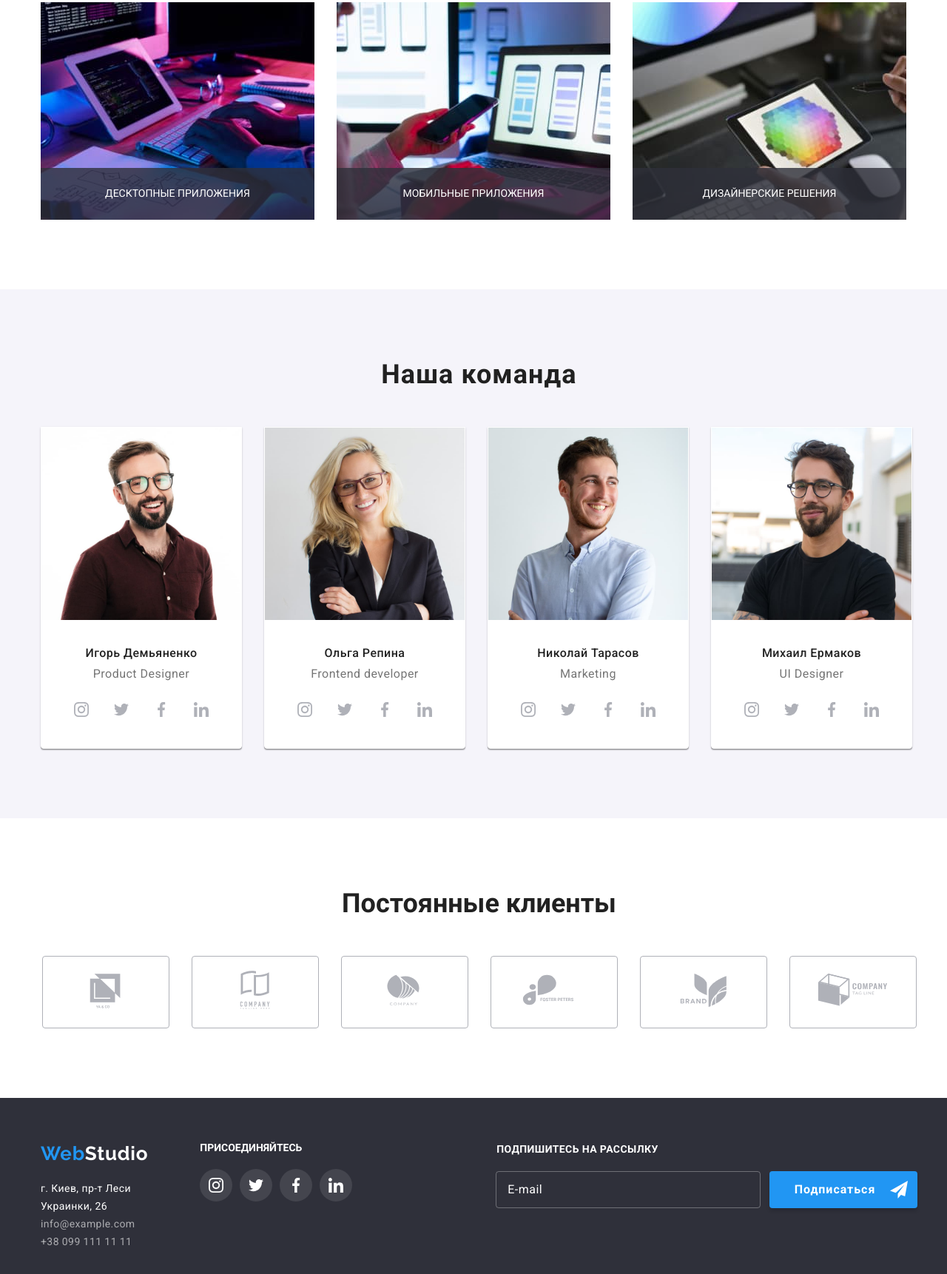
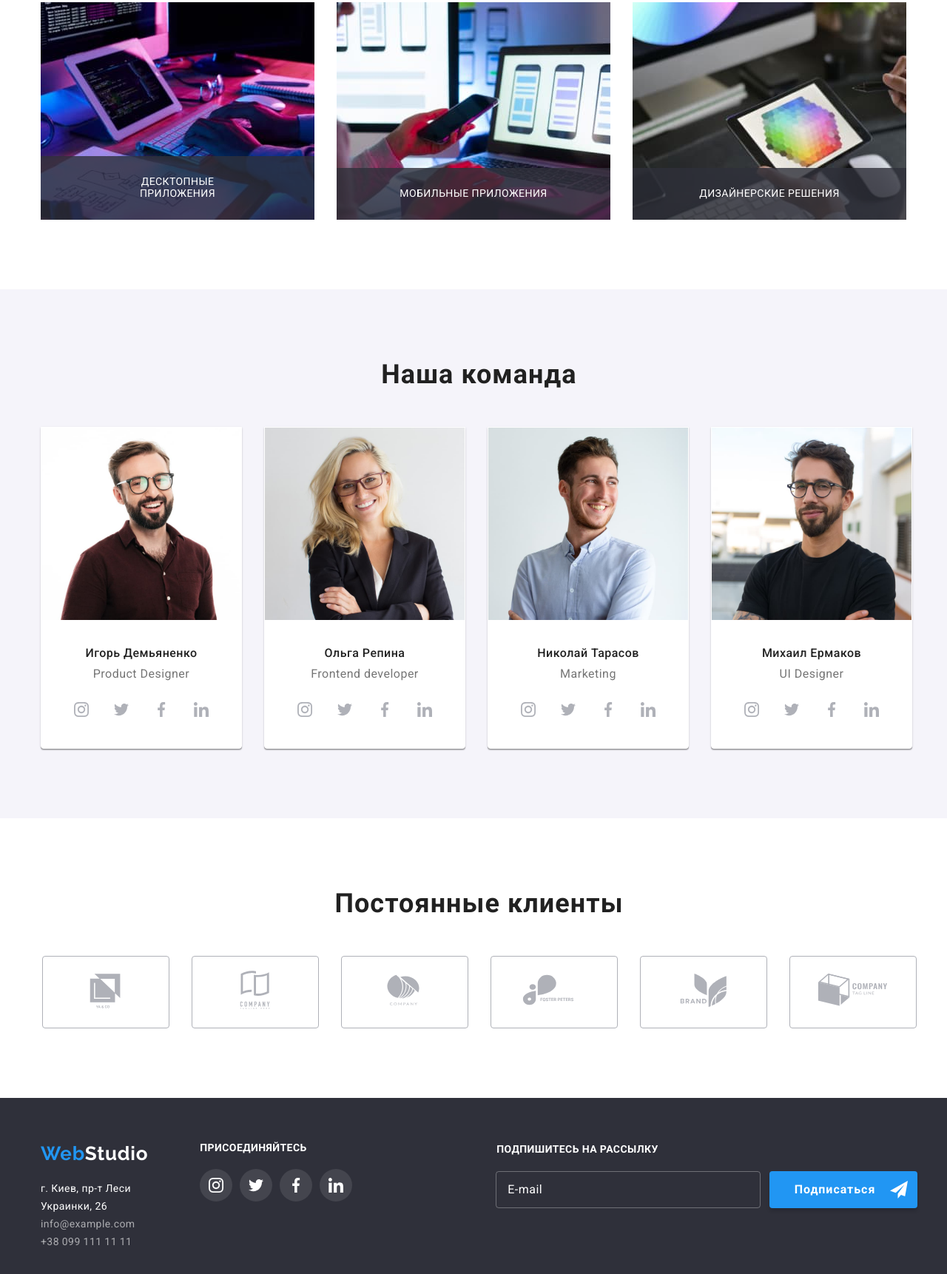
Before and after one commit to VKarina/goit-markup-hw-06, a plain HTML site: page index.html in a window 1280 px wide. Shown: the part 1214-2936 px from the top of the page at 74% size. Drawn offline with nearby package versions, Linux system fonts and the light colour scheme.

Commit message:
letter-spacing right

```diff
--- a/css/styles.css
+++ b/css/styles.css
@@ -263,7 +263,7 @@ body {
   font-size: 14px;
   line-height: 1.14;
   text-align: center;
-  letter-spacing: 3%;
+  letter-spacing: 0.03em;
   text-transform: uppercase;
   color: #ffffff;
   background-color: rgba(47, 48, 58, 0.8);
@@ -348,7 +348,7 @@ body {
   font-size: 36px;
   line-height: 1.17;
   text-align: center;
-  letter-spacing: 3%;
+  letter-spacing: 0.03em;
   color: var(--secondary-title-color);
 }
 .clients-list {
@@ -416,7 +416,7 @@ body {
   font-size: 14px;
   line-height: 1.14;
   text-transform: uppercase;
-  letter-spacing: 3%;
+  letter-spacing: 0.03em;
   color: #ffffff;
 }
 .footer-social {
@@ -665,7 +665,7 @@ body {
   font-size: 20px;
   line-height: 1.15;
   text-align: center;
-  letter-spacing: 3%;
+  letter-spacing: 0.03em;
   color: #212121;
 }
 .form-field {
```
